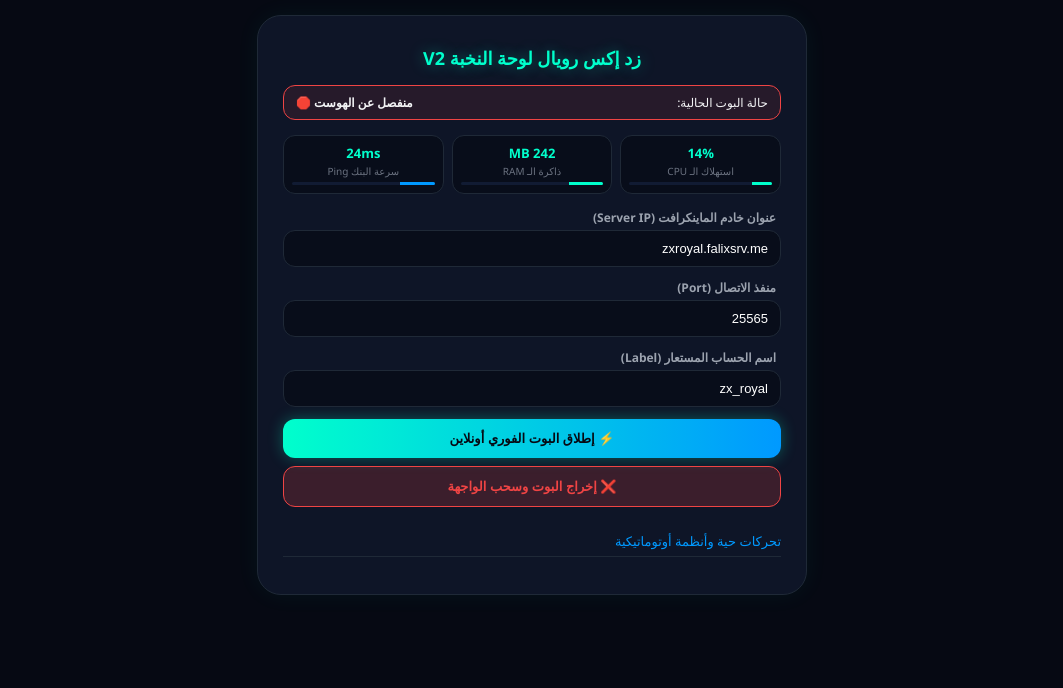
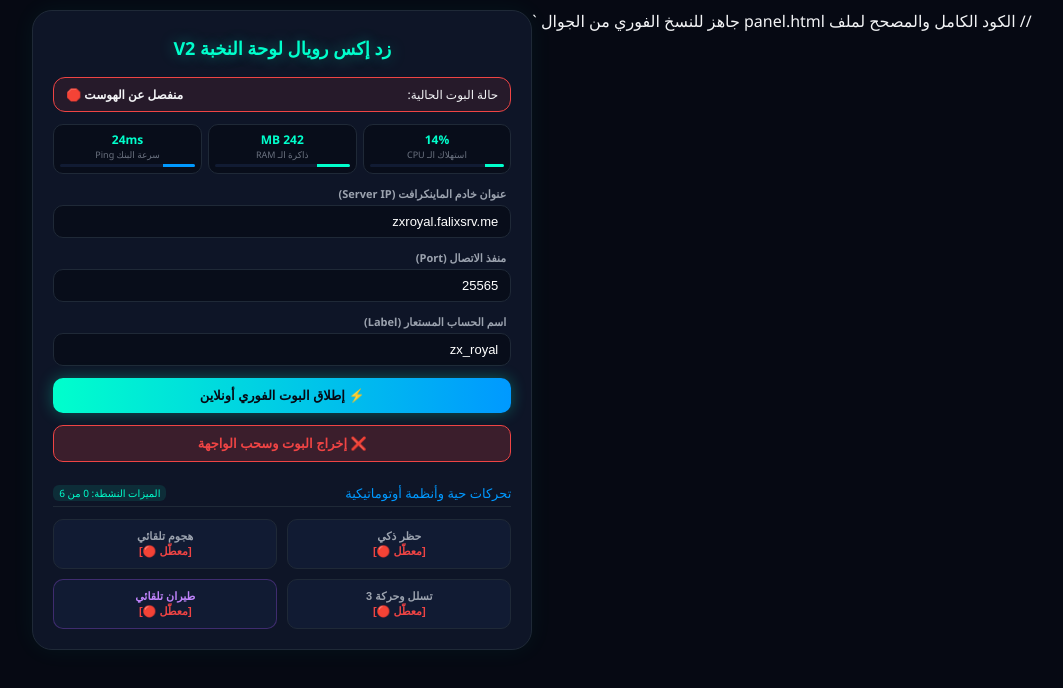
Before and after one commit to rswaleedrs-dev/mc-afk-host., a website: page panel.html in a window 1280 px wide. Shown: the whole page, without its empty margins (108-1171 px from the left). Drawn offline with Linux system fonts and the light colour scheme.

Commit message:
Update panel.html

```diff
--- a/panel.html
+++ b/panel.html
@@ -1,3 +1,5 @@
+// الكود الكامل والمصحح لملف panel.html جاهز للنسخ الفوري من الجوال
+`
 <!DOCTYPE html>
 <html lang="ar" dir="rtl">
 <head>
@@ -20,7 +22,7 @@
             font-family: 'Segoe UI', system-ui, sans-serif;
             text-align: right;
             margin: 0;
-            padding: 15px;
+            padding: 10px;
             display: flex;
             justify-content: center;
             align-items: flex-start;
@@ -28,16 +30,18 @@
         }
         .box {
             width: 100%;
-            max-width: 550px;
+            max-width: 500px;
             background: var(--card-bg);
-            padding: 25px;
-            border-radius: 24px;
+            padding: 20px;
+            border-radius: 20px;
             border: 1px solid #1f2937;
             box-shadow: 0 0 25px rgba(0, 255, 204, 0.05);
             box-sizing: border-box;
-            margin-bottom: 30px;
+            display: flex;
+            flex-direction: column;
+            gap: 12px;
         }
-        h3 { color: var(--primary); margin-top: 5px; margin-bottom: 15px; font-size: 18px; text-shadow: 0 0 15px rgba(0, 255, 204, 0.4); text-align: center; }
+        h3 { color: var(--primary); margin: 5px 0; font-size: 18px; text-shadow: 0 0 15px rgba(0, 255, 204, 0.4); text-align: center; }
 
         .status-badge {
             display: flex;
@@ -48,103 +52,89 @@
             padding: 8px 12px;
             border-radius: 12px;
             font-size: 12px;
-            margin-bottom: 15px;
-            transition: all 0.3s ease;
         }
         .status-badge.connected {
             background: rgba(0, 255, 204, 0.1);
             border-color: var(--primary);
         }
 
-        .input-group { margin-bottom: 12px; text-align: right; }
-        label { display: block; font-size: 12px; color: #9ca3af; margin-bottom: 4px; font-weight: 600; padding-right: 5px; }
-        input { width: 100%; padding: 10px 12px; background: #080d1a; border: 1px solid #1f2937; border-radius: 12px; color: #fff; box-sizing: border-box; font-size: 13px; transition: 0.3s; }
-        input:focus { border-color: var(--primary); outline: none; box-shadow: 0 0 12px rgba(0, 255, 204, 0.2); }
+        .input-group { text-align: right; display: flex; flex-direction: column; gap: 4px; }
+        label { font-size: 11px; color: #9ca3af; font-weight: 600; padding-right: 5px; }
+        input { width: 100%; padding: 8px 12px; background: #080d1a; border: 1px solid #1f2937; border-radius: 10px; color: #fff; box-sizing: border-box; font-size: 13px; }
+        input:focus { border-color: var(--primary); outline: none; }
 
-        .btn-main { width: 100%; padding: 12px; margin: 8px 0; border: none; border-radius: 12px; font-weight: bold; font-size: 13px; cursor: pointer; transition: 0.3s; display: block; text-align: center; box-sizing: border-box; }
+        .btn-main { width: 100%; padding: 10px; border: none; border-radius: 10px; font-weight: bold; font-size: 13px; cursor: pointer; text-align: center; box-sizing: border-box; }
         .btn-main.btn-blue { background: linear-gradient(90deg, var(--primary), var(--secondary)); color: #060913; box-shadow: 0 0 15px rgba(0, 255, 204, 0.3); }
-        .btn-main.btn-blue:hover { transform: translateY(-2px); box-shadow: 0 0 20px rgba(0, 255, 204, 0.5); }
         .btn-main.btn-red { background: rgba(239, 68, 68, 0.2); border: 1px solid var(--danger); color: var(--danger); }
-        .btn-main.btn-red:hover { background: var(--danger); color: #fff; transform: translateY(-2px); box-shadow: 0 0 15px var(--danger); }
 
         .section-title {
-            text-align: right;
             font-size: 13px;
             color: var(--secondary);
-            margin: 25px 0 12px 0;
             border-bottom: 1px solid #1f2937;
-            padding-bottom: 6px;
+            padding-bottom: 4px;
+            margin-top: 10px;
             display: flex;
             justify-content: space-between;
             align-items: center;
         }
 
-        .grid { display: grid; grid-template-columns: repeat(2, 1fr); gap: 10px; }
+        .grid { display: grid; grid-template-columns: repeat(2, 1fr); gap: 10px; width: 100%; box-sizing: border-box; }
 
         .btn-action {
             background: #111b33;
             color: #9ca3af;
-            padding: 12px;
-            font-size: 12px;
+            padding: 10px;
+            font-size: 11px;
             font-weight: 600;
-            border-radius: 12px;
+            border-radius: 10px;
             border: 1px solid #1f2937;
             cursor: pointer;
-            transition: all 0.3s cubic-bezier(0.4, 0, 0.2, 1);
             display: flex;
             flex-direction: column;
             align-items: center;
-            gap: 4px;
+            gap: 2px;
             box-sizing: border-box;
         }
-        .btn-action:hover { border-color: var(--primary); color: #fff; transform: translateY(-2px); }
 
         .btn-action.active-neon {
             background: rgba(0, 255, 204, 0.08) !important;
             border-color: var(--primary) !important;
             color: var(--primary) !important;
-            box-shadow: 0 0 15px rgba(0, 255, 204, 0.2);
-            text-shadow: 0 0 8px rgba(0, 255, 204, 0.3);
+            box-shadow: 0 0 10px rgba(0, 255, 204, 0.2);
         }
         .btn-action.btn-premium.active-neon {
             background: rgba(168, 85, 247, 0.08) !important;
             border-color: var(--purple) !important;
             color: var(--purple) !important;
-            box-shadow: 0 0 15px rgba(168, 85, 247, 0.2);
-            text-shadow: 0 0 8px rgba(168, 85, 247, 0.3);
         }
 
         .btn-premium { border-color: rgba(168, 85, 247, 0.3); color: #c084fc; }
-        .btn-premium:hover { border-color: var(--purple); }
 
-        .metrics-grid { display: grid; grid-template-columns: repeat(3, 1fr); gap: 8px; margin-bottom: 15px; }
-        .metric-card { background: #080d1a; border: 1px solid #1f2937; padding: 8px; border-radius: 12px; text-align: center; }
-        .metric-value { font-size: 13px; font-weight: bold; color: var(--primary); transition: all 0.5s ease; }
-        .metric-label { font-size: 10px; color: #6b7280; margin-top: 2px; }
+        .metrics-grid { display: grid; grid-template-columns: repeat(3, 1fr); gap: 6px; }
+        .metric-card { background: #080d1a; border: 1px solid #1f2937; padding: 6px; border-radius: 10px; text-align: center; }
+        .metric-value { font-size: 12px; font-weight: bold; color: var(--primary); }
+        .metric-label { font-size: 9px; color: #6b7280; }
 
-        .progress-bar-container { width: 100%; height: 3px; background: #111b33; border-radius: 2px; margin-top: 4px; overflow: hidden; }
-        .progress-fill { height: 100%; width: 20%; background: var(--primary); transition: width 0.5s ease, background 0.5s ease; }
+        .progress-bar-container { width: 100%; height: 3px; background: #111b33; border-radius: 2px; margin-top: 3px; overflow: hidden; }
+        .progress-fill { height: 100%; width: 20%; background: var(--primary); transition: width 0.5s ease; }
 
-        .ai-container { background: #080d1a; border: 1px solid var(--purple); border-radius: 16px; padding: 12px; margin-top: 20px; box-sizing: border-box; }
-        .ai-title { font-size: 13px; color: var(--purple); font-weight: bold; margin-bottom: 8px; display: flex; align-items: center; gap: 5px; }
-        .ai-chat-box, .chat-box { height: 110px; border-radius: 12px; border: 1px solid #1f2937; margin-bottom: 8px; padding: 10px; overflow-y: auto; font-size: 12px; background: #0d111a; box-sizing: border-box; }
-        .chat-input-row { display: flex; gap: 8px; margin-top: 10px; }
-        .chat-input { flex: 1; }
-        .btn-send { width: auto; padding: 0 15px; margin: 0; background: #1f2937; color: var(--primary); border: 1px solid #1f2937; border-radius: 12px; cursor: pointer; font-size: 12px; }
-        .btn-send:hover { background: var(--primary); color: #060913; }
+        .ai-container { background: #080d1a; border: 1px solid var(--purple); border-radius: 12px; padding: 10px; box-sizing: border-box; }
+        .ai-title { font-size: 12px; color: var(--purple); font-weight: bold; margin-bottom: 6px; }
+        .ai-chat-box, .chat-box { height: 90px; border-radius: 10px; border: 1px solid #1f2937; padding: 8px; overflow-y: auto; font-size: 11px; background: #0d111a; box-sizing: border-box; }
+        .chat-input-row { display: flex; gap: 6px; }
+        .btn-send { width: auto; padding: 0 12px; background: #1f2937; color: var(--primary); border: 1px solid #1f2937; border-radius: 10px; cursor: pointer; font-size: 11px; }
 
-        .log-container { background: #04070f; border: 1px solid #111827; border-radius: 12px; padding: 10px; font-family: 'Courier New', monospace; font-size: 10px; color: #10b981; height: 90px; overflow-y: auto; margin-top: 12px; box-shadow: inset 0 0 10px rgba(0,0,0,0.8); box-sizing: border-box; }
-        .log-entry { margin-bottom: 3px; line-height: 1.3; }
+        .log-container { background: #04070f; border: 1px solid #111827; border-radius: 10px; padding: 8px; font-family: 'Courier New', monospace; font-size: 9px; color: #10b981; height: 80px; overflow-y: auto; box-shadow: inset 0 0 10px rgba(0,0,0,0.8); box-sizing: border-box; }
+        .log-entry { margin-bottom: 2px; }
         .log-time { color: #6b7280; margin-left: 4px; }
 
         #toast-container { position: fixed; bottom: 15px; left: 15px; z-index: 10000; display: flex; flex-direction: column; gap: 8px; }
-        .toast { background: #0d111a; border-left: 4px solid var(--primary); border-right: 1px solid #1f2937; border-top: 1px solid #1f2937; border-bottom: 1px solid #1f2937; color: #fff; padding: 10px 15px; border-radius: 8px; font-size: 12px; box-shadow: 0 4px 15px rgba(0,0,0,0.6); animation: slideIn 0.3s cubic-bezier(0.175, 0.885, 0.32, 1.275) forwards; }
+        .toast { background: #0d111a; border-left: 4px solid var(--primary); color: #fff; padding: 10px 15px; border-radius: 8px; font-size: 11px; box-shadow: 0 4px 15px rgba(0,0,0,0.6); animation: slideIn 0.3s ease forwards; }
         @keyframes slideIn { from { transform: translateX(-120%); opacity: 0; } to { transform: translateX(0); opacity: 1; } }
     </style>
 </head>
 <body>
 
-    <!-- بداية الصندوق الرئيسي الشامل للوحة التحكم -->
     <div class="box">
         <h3>زد إكس رويال لوحة النخبة V2</h3>
 
@@ -173,7 +163,7 @@
 
         <div class="input-group">
             <label>عنوان خادم الماينكرافت (Server IP)</label>
-            <input type="text" id="srvIp" value="zxroyal.falixsrv.me" placeholder="play.zxroyal.net">
+            <input type="text" id="srvIp" value="zxroyal.falixsrv.me">
         </div>
         <div class="input-group">
             <label>منفذ الاتصال (Port)</label>
@@ -189,3 +179,19 @@
 
         <div class="section-title">
             <span>تحركات حية وأنظمة أوتوماتيكية</span>
+            <span id="activeCounter" style="font-size: 10px; color: var(--primary); background: rgba(0,255,204,0.1); padding: 1px 6px; border-radius: 6px;">الميزات النشطة: 0 من 6</span>
+        </div>
+
+        <div class="grid">
+            <button class="btn-action" onclick="toggleFeature(this, 'flee', 'الحظر الذكي', 'تم تشغيل ميزة الفلو لمنع الطرد')">
+                <span>حظر ذكي</span><span class="badge-status" style="color:#ef4444;">[معطّل 🔴]</span>
+            </button>
+            <button class="btn-action" onclick="toggleFeature(this, 'attack', 'الهجوم التلقائي', 'تم بدء الهجوم التلقائي والدفاع عن النفس')">
+                <span>هجوم تلقائي</span><span class="badge-status" style="color:#ef4444;">[معطّل 🔴]</span>
+            </button>
+            <button class="btn-action" onclick="toggleFeature(this, 'sneak', 'التسلل والالتفاف', 'تم تفعيل نمط التسلل والمشي الدائري الذكي')">
+                <span>تسلل وحركة 3</span><span class="badge-status" style="color:#ef4444;">[معطّل 🔴]</span>
+            </button>
+            <button class="btn-action btn-premium" onclick="toggleFeature(this, 'fly', 'الطيران المستمر', 'تم تفعيل الطيران التلقائي ومضاد السقوط من الارتفاعات')">
+                <span>طيران تلقائي</span><span class="badge-status" style="color:#ef4444;">[معطّل 🔴]</span>
+            </button>
```
